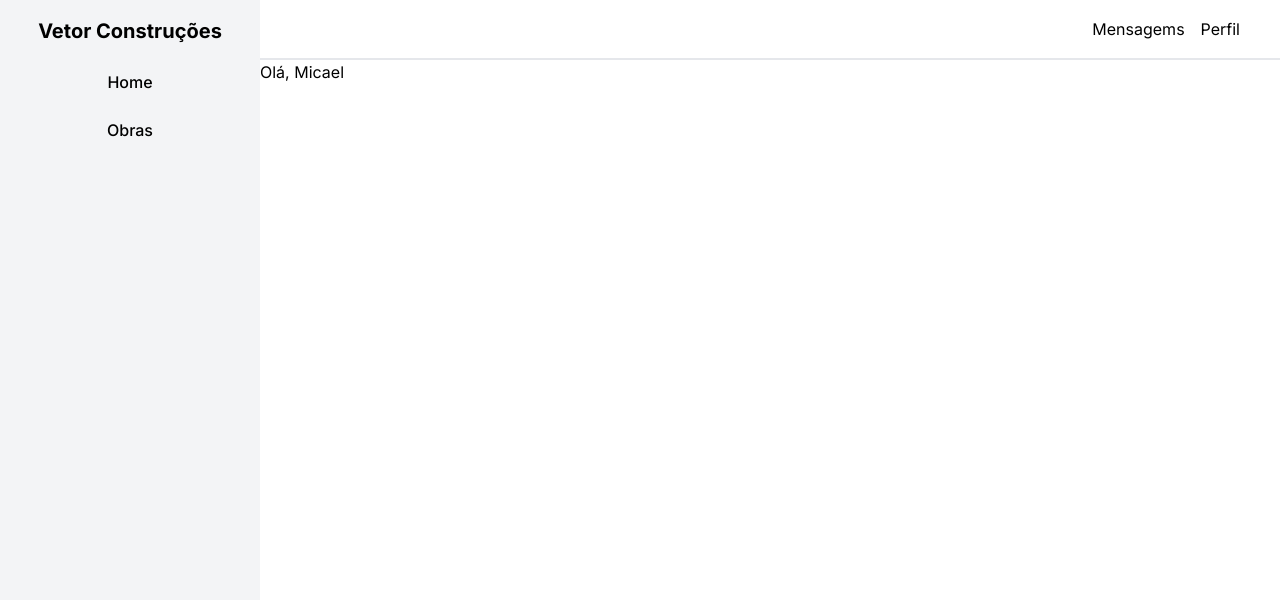
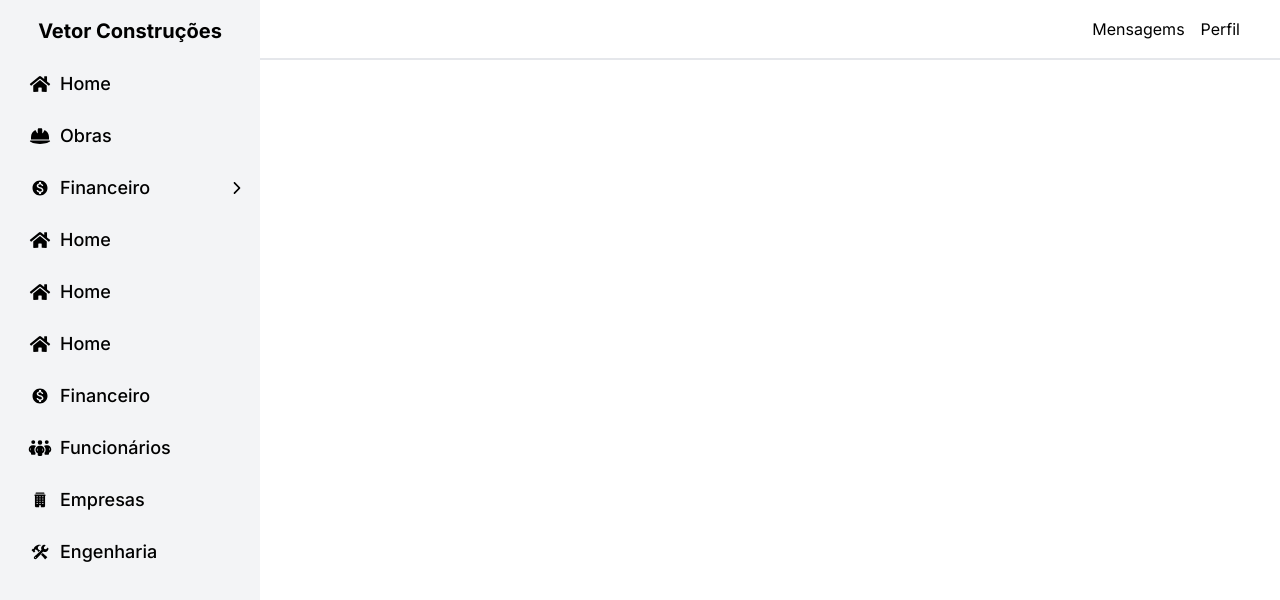
Before and after one commit to micaelfariasdev/vetor, a React (Vite) app: page / in a window 1280 px wide. Shown: the top 600 px of the page. Built offline with nearby package versions, Linux system fonts and the light colour scheme.

Commit message:
arrumando menu

```diff
--- a/package.json
+++ b/package.json
@@ -16,6 +16,7 @@
     "postcss": "^8.5.3",
     "react": "^19.1.0",
     "react-dom": "^19.1.0",
+    "react-icons": "^5.5.0",
     "react-router-dom": "^7.6.0",
     "tailwindcss": "^4.1.5"
   },
--- a/src/components/Menu.jsx
+++ b/src/components/Menu.jsx
@@ -1,11 +1,78 @@
+import { FaHelmetSafety, FaPeopleGroup } from "react-icons/fa6";
+import { FaHome } from "react-icons/fa";
+import { IoIosConstruct, IoIosBusiness, IoIosArrowForward } from "react-icons/io";
+import { MdMonetizationOn } from "react-icons/md";
+import { useState, useEffect } from "react";
+
+function MenuItem({ icon: Icon, label, send, current, onClick, many=false }) {
+    const active = current === send
+    return (
+      <div
+        onClick={() => onClick(send)}
+        className={`w-full pl-5 py-2 gap-2 rounded-md cursor-pointer grid grid-cols-[24px_1fr_24px] grid-rows-1 items-center
+          ${active ? "bg-[#E2F4FF]" : "hover:bg-[#E2F4FF]"}`}
+      >
+        <Icon className="w-full" />
+        <p className="self-start">{label}</p>
+        {many && <IoIosArrowForward className={current == 'financeiro' ? 'rotate-90' : 'rotate-0'} />}
+
+      </div>
+    )
+  }
+
+
 export function Menu({ onNavigate }) {
+    const [showSubMenu, setSubMenu] = useState("");
+
+    useEffect(() => {
+        onNavigate(showSubMenu)
+        console.log(showSubMenu)
+    })
+
     return (
         <>
             <div className="h-screen bg-gray-100 min-w-[260px]  flex flex-col items-center p-2 pt-4 row-span-2">
                 <h1 className="font-bold text-[20px]">Vetor Construções</h1>
-                <nav className="w-full flex flex-col gap-2 mt-4 text-center font-medium text-[16px]">
-                    <button onClick={() => onNavigate("home")} className="w-full p-2 rounded-md hover:bg-[#E2F4FF] cursor-pointer">Home</button>
-                    <button onClick={() => onNavigate("obras")} className="w-full p-2 rounded-md hover:bg-[#E2F4FF] cursor-pointer">Obras</button>
+                <nav className="w-full flex flex-col gap-2 mt-4 text-left font-medium text-lg">
+                    <MenuItem icon={FaHome} label="Home" send='home' current={showSubMenu} onClick={setSubMenu} />
+                    <MenuItem icon={FaHelmetSafety} label="Obras" send='obras' current={showSubMenu} onClick={setSubMenu} />
+                    <MenuItem icon={MdMonetizationOn} label="Financeiro" send='financeiro' current={showSubMenu} onClick={setSubMenu} many={true} />
+                    <MenuItem icon={FaHome} label="Home" send='home' current={showSubMenu} onClick={setSubMenu} />
+                    <MenuItem icon={FaHome} label="Home" send='home' current={showSubMenu} onClick={setSubMenu} />
+                    <MenuItem icon={FaHome} label="Home" send='home' current={showSubMenu} onClick={setSubMenu}  />
+                                                            <div
+                        onClick={() => setSubMenu("financeiro")}
+                        className="w-full pl-5 py-2 gap-2 rounded-md hover:bg-[#E2F4FF] cursor-pointer grid grid-cols-[24px_1fr_24px] grid-rows-1 items-center">
+                        <MdMonetizationOn className="w-full" />
+                        <p className="self-start">
+                            Financeiro
+                        </p>
+                    </div>
+                    <div
+                        onClick={() => setSubMenu("funcionario")}
+                        className="w-full pl-5 py-2 gap-2 rounded-md hover:bg-[#E2F4FF] cursor-pointer grid grid-cols-[24px_1fr_24px] grid-rows-1 items-center">
+                        <FaPeopleGroup className="w-full" />
+                        <p className="self-start">
+                            Funcionários
+                        </p>
+                    </div>
+                    <div
+                        onClick={() => setSubMenu("empresas")}
+                        className="w-full pl-5 py-2 gap-2 rounded-md hover:bg-[#E2F4FF] cursor-pointer grid grid-cols-[24px_1fr_24px] grid-rows-1 items-center">
+                        <IoIosBusiness className="w-full" />
+                        <p className="self-start">
+                            Empresas
+                        </p>
+                    </div>
+                    <div
+                        onClick={() => setSubMenu("engenharia")}
+                        className="w-full pl-5 py-2 gap-2 rounded-md hover:bg-[#E2F4FF] cursor-pointer grid grid-cols-[24px_1fr_24px] grid-rows-1 items-center">
+                        <IoIosConstruct className="w-full" />
+                        <p className="self-start">
+                            Engenharia
+                        </p>
+                    </div>
+
                 </nav>
             </div>
         </>
```
Also changed, not shown: 1 other file (tests, documents, lock files or other folders).
